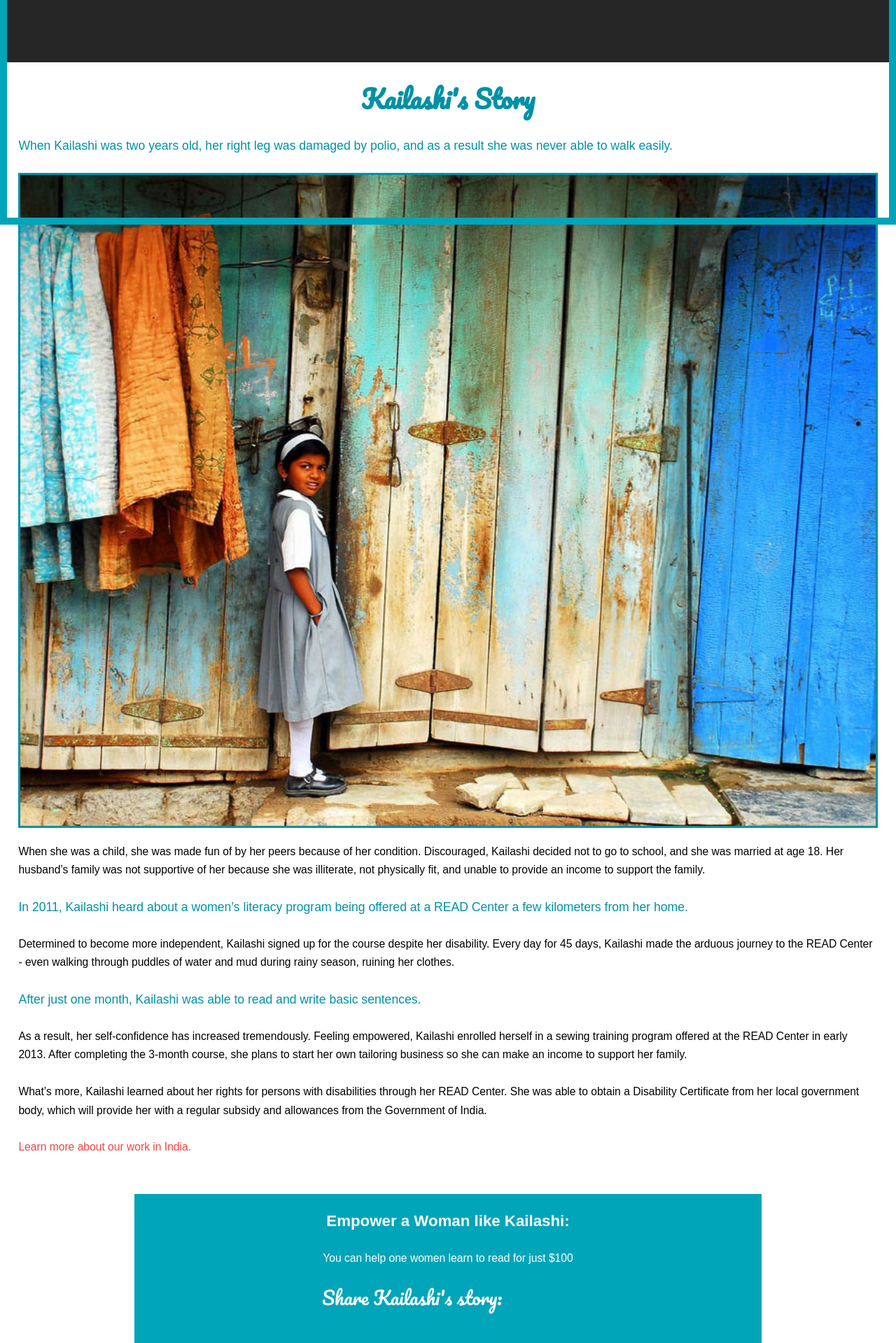
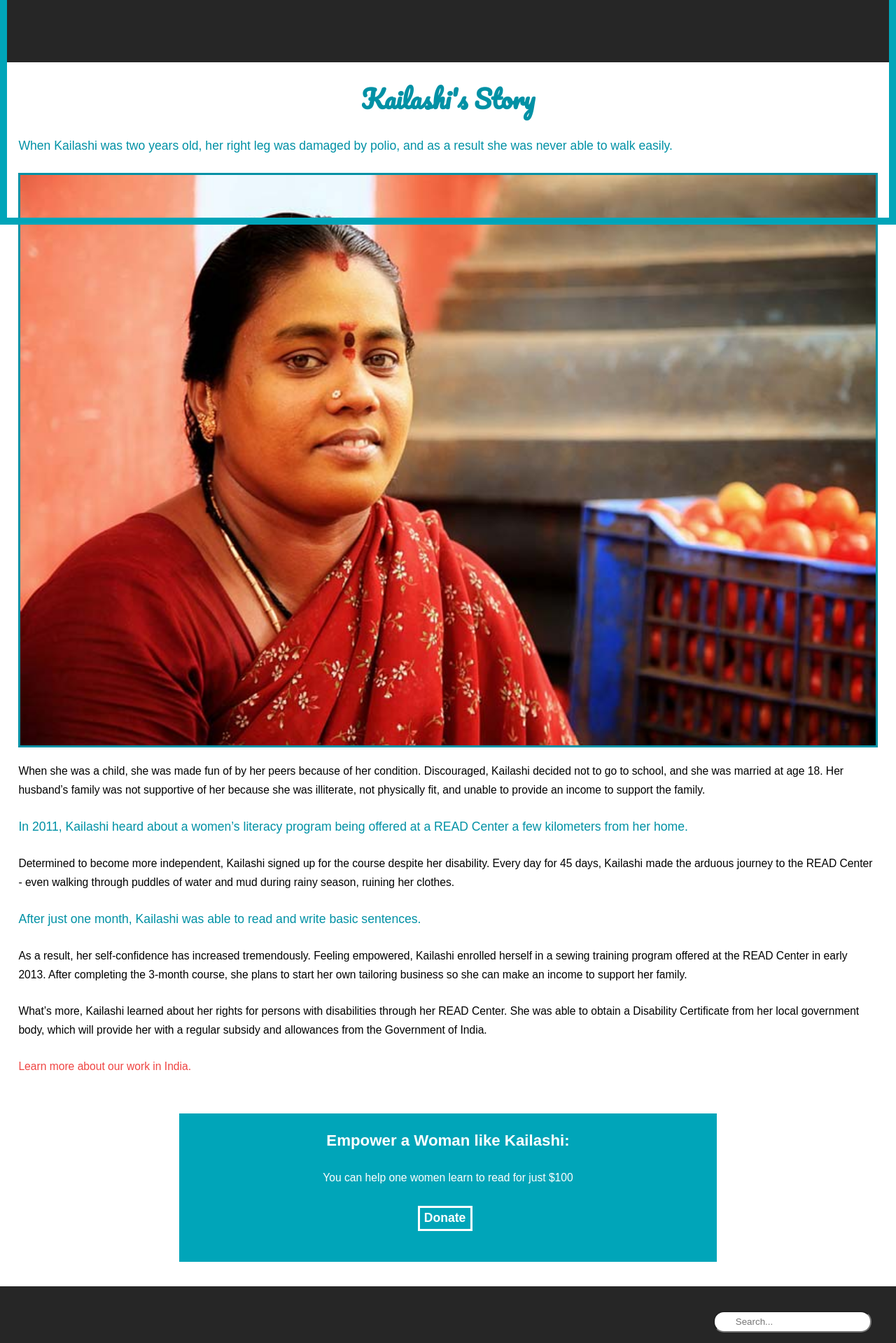
Before and after one commit to trac0040/non-for-profit, a Jekyll site: the page built from blog-post.html, in a window 1280 px wide. Shown: the part 579-2498 px from the top of the page at 70% size. Built offline with Jekyll 4.4.1, drawn with Linux system fonts in a browser that asks for light colours; nearby versions of some CDN libraries; Markdown is read by kramdown in place of the engine named in the settings.

Commit message:
feat(css): add styling on blog pages

```diff
--- a/_includes/blog-large.html
+++ b/_includes/blog-large.html
@@ -2,7 +2,7 @@
 
 	<h5 class="light-teal text-center peta">Featured Blog Post</h5>
 
-	<img class="blog-image-large" src="{{site.baseurl}}/images/blog-main.jpg">
+	<img class="blog-image-large" src="{{site.baseurl}}/images/kailashi.jpg">
 
 	<h6 class="text-center teal">Kailashi's Story</h6>
 
--- a/blog-post.html
+++ b/blog-post.html
@@ -8,7 +8,7 @@ title: Kailashi's Story
 
 	<p class="kilo teal">When Kailashi was two years old, her right leg was damaged by polio, and as a result she was never able to walk easily.</p>
 
-	<img src="{{site.baseurl}}/images/blog-main.jpg" class="blog-image-large">
+	<img src="{{site.baseurl}}/images/kailashi.jpg" class="blog-image-large">
 
 	<p>When she was a child, she was made fun of by her peers because of her condition. Discouraged, Kailashi decided not to go to school, and she was married at age 18. Her husband’s family was not supportive of her because she was illiterate, not physically fit, and unable to provide an income to support the family.</p>
 
@@ -22,16 +22,14 @@ title: Kailashi's Story
 
 	<p>What’s more, Kailashi learned about her rights for persons with disabilities through her READ Center. She was able to obtain a Disability Certificate from her local government body, which will provide her with a regular subsidy and allowances from the Government of India.</p>
 
-	<a href="#" class="coral"><p>Learn more about our work in India.</p></a>
+	<a href="{{site.baseurl}}/about.html" class="coral"><p>Learn more about our work in India.</p></a>
 </div>
 
 <div class="empower island">
 
-	<h4 class="white">Empower a Woman like Kailashi:</h4>
-	<p class="white"> You can help one women learn to read for just $100 </p>
+	<h4 class="white text-center">Empower a Woman like Kailashi:</h4>
+	<p class="white text-center"> You can help one women learn to read for just $100 </p>
 
-	<a class="btn-donate white" href="#">Donate</a>
-
-	<p class="white mega">Share Kailashi's story:</p>
+	<a class="btn-donate-white" href="{{site.baseurl}}/donate.html">Donate</a>
 
 </div>
--- a/css/style.css
+++ b/css/style.css
@@ -2368,8 +2368,8 @@ main {
   padding: 0.35em; }
   /* line 31, /Users/madeleinegagne/Desktop/non-for-profit/scss/mixins */
   .btn-donate:hover {
-    border: solid 3px #007d91;
-    color: #007d91; }
+    border: solid 3px #EF4442;
+    color: #EF4442; }
 
 /* line 126, /Users/madeleinegagne/Desktop/non-for-profit/scss/components/main */
 .navigation ul {
@@ -2606,70 +2606,95 @@ h2 {
 /* line 374, /Users/madeleinegagne/Desktop/non-for-profit/scss/components/main */
 .empower {
   background-color: #00A5B9;
-  width: 70%;
+  width: 60%;
   position: relative;
   text-align: center;
   margin: 0 auto;
-  margin-bottom: 2em; }
-
-/* line 386, /Users/madeleinegagne/Desktop/non-for-profit/scss/components/main */
+  margin-bottom: 2em;
+  display: block; }
+
+/* line 384, /Users/madeleinegagne/Desktop/non-for-profit/scss/components/main */
+.btn-donate-white {
+  border: solid 3px white;
+  color: white;
+  display: inline-block;
+  text-decoration: none;
+  transition: all 150ms ease-in-out;
+  font-size: 1em;
+  font-weight: 700;
+  margin-right: 0.5em;
+  margin-bottom: 1em;
+  padding: 0.35em; }
+  /* line 31, /Users/madeleinegagne/Desktop/non-for-profit/scss/mixins */
+  .btn-donate-white:hover {
+    border: solid 3px #007d91;
+    color: #007d91; }
+
+/* line 393, /Users/madeleinegagne/Desktop/non-for-profit/scss/components/main */
+.share {
+  text-decoration: none;
+  display: inline-block;
+  position: relative;
+  color: white; }
+
+/* line 404, /Users/madeleinegagne/Desktop/non-for-profit/scss/components/main */
 .hide-text {
   text-indent: 100%;
   white-space: nowrap;
   overflow: hidden;
   display: block; }
 
-/* line 393, /Users/madeleinegagne/Desktop/non-for-profit/scss/components/main */
+/* line 411, /Users/madeleinegagne/Desktop/non-for-profit/scss/components/main */
 .ease-all {
   transition: all 350ms ease-in-out; }
 
-/* line 403, /Users/madeleinegagne/Desktop/non-for-profit/scss/components/main */
+/* line 421, /Users/madeleinegagne/Desktop/non-for-profit/scss/components/main */
 .search-form {
   margin-left: 7em;
   margin-top: 2em;
   margin-bottom: 0; }
 
-/* line 409, /Users/madeleinegagne/Desktop/non-for-profit/scss/components/main */
+/* line 427, /Users/madeleinegagne/Desktop/non-for-profit/scss/components/main */
 form {
   float: left;
   position: relative;
   margin-bottom: 0; }
 
-/* line 415, /Users/madeleinegagne/Desktop/non-for-profit/scss/components/main */
+/* line 433, /Users/madeleinegagne/Desktop/non-for-profit/scss/components/main */
 .search {
   padding: 6px 15px 6px 30px;
   background-color: white; }
 
-/* line 421, /Users/madeleinegagne/Desktop/non-for-profit/scss/components/main */
+/* line 439, /Users/madeleinegagne/Desktop/non-for-profit/scss/components/main */
 .rounded {
   border-radius: 15px; }
 
-/* line 425, /Users/madeleinegagne/Desktop/non-for-profit/scss/components/main */
+/* line 443, /Users/madeleinegagne/Desktop/non-for-profit/scss/components/main */
 input[type=text] {
   color: #bcbcbc; }
 
-/* line 429, /Users/madeleinegagne/Desktop/non-for-profit/scss/components/main */
+/* line 447, /Users/madeleinegagne/Desktop/non-for-profit/scss/components/main */
 .search-label {
   position: absolute;
   top: -10em; }
 
-/* line 436, /Users/madeleinegagne/Desktop/non-for-profit/scss/components/main */
+/* line 454, /Users/madeleinegagne/Desktop/non-for-profit/scss/components/main */
 .footer-social {
   float: none;
   margin-top: 2em;
   margin-left: 6em;
   margin-bottom: 2em; }
 
-/* line 443, /Users/madeleinegagne/Desktop/non-for-profit/scss/components/main */
+/* line 461, /Users/madeleinegagne/Desktop/non-for-profit/scss/components/main */
 ul {
   list-style-type: none;
   text-decoration: none; }
 
-/* line 448, /Users/madeleinegagne/Desktop/non-for-profit/scss/components/main */
+/* line 466, /Users/madeleinegagne/Desktop/non-for-profit/scss/components/main */
 .social li {
   float: none; }
 
-/* line 454, /Users/madeleinegagne/Desktop/non-for-profit/scss/components/main */
+/* line 472, /Users/madeleinegagne/Desktop/non-for-profit/scss/components/main */
 .social li a, .social li a:link, .social li a:visited {
   display: inline-block;
   float: left;
@@ -2685,14 +2710,14 @@ ul {
   -o-box-shadow: inset 0px 0px 0px 40px #EF4442;
   box-shadow: inset 0px 0px 0px 40px #EF4442; }
 
-/* line 482, /Users/madeleinegagne/Desktop/non-for-profit/scss/components/main */
+/* line 500, /Users/madeleinegagne/Desktop/non-for-profit/scss/components/main */
 .social li a:hover, .social li a:focus, .social li a:active {
   -ms-box-shadow: inset 0px 0px 0px 3px #EF4442;
   -o-box-shadow: inset 0px 0px 0px 3px #EF4442;
   box-shadow: inset 0px 0px 0px 3px #EF4442;
   color: #EF4442; }
 
-/* line 492, /Users/madeleinegagne/Desktop/non-for-profit/scss/components/main */
+/* line 510, /Users/madeleinegagne/Desktop/non-for-profit/scss/components/main */
 footer {
   width: 100%;
   height: 25rem;
@@ -2701,54 +2726,54 @@ footer {
   clear: both;
   font-family: 'Open-sans', sans-serif; }
 
-/* line 501, /Users/madeleinegagne/Desktop/non-for-profit/scss/components/main */
+/* line 519, /Users/madeleinegagne/Desktop/non-for-profit/scss/components/main */
 footer p {
   font-family: 'Open-sans', sans-serif;
   font-weight: 300;
   color: #fff; }
 
-/* line 506, /Users/madeleinegagne/Desktop/non-for-profit/scss/components/main */
+/* line 524, /Users/madeleinegagne/Desktop/non-for-profit/scss/components/main */
 .footer-link {
   font-family: 'Open-sans', sans-serif;
   font-weight: 300; }
 
-/* line 512, /Users/madeleinegagne/Desktop/non-for-profit/scss/components/main */
+/* line 530, /Users/madeleinegagne/Desktop/non-for-profit/scss/components/main */
 .footer-link a, .footer-link a:link, .footer-link a:visited {
   text-decoration: none;
   color: #00A5B9;
   border-bottom: 1px #00A5B9 solid; }
 
-/* line 520, /Users/madeleinegagne/Desktop/non-for-profit/scss/components/main */
+/* line 538, /Users/madeleinegagne/Desktop/non-for-profit/scss/components/main */
 .footer-link a:hover, .footer-link a:focus, .footer-link a:active {
   font-family: 'Open-sans', sans-serif;
   font-weight: 400;
   color: #0091A5;
   border-bottom: 5px #0091A5 solid; }
 
-/* line 527, /Users/madeleinegagne/Desktop/non-for-profit/scss/components/main */
+/* line 545, /Users/madeleinegagne/Desktop/non-for-profit/scss/components/main */
 .footer-link a:hover, .footer-link a:active {
   outline: none; }
 
-/* line 533, /Users/madeleinegagne/Desktop/non-for-profit/scss/components/main */
+/* line 551, /Users/madeleinegagne/Desktop/non-for-profit/scss/components/main */
 .footer-address, .footer-copywright, .footer-link {
   margin-left: 2em; }
 
 @media only screen and (min-width: 40em) {
-  /* line 542, /Users/madeleinegagne/Desktop/non-for-profit/scss/components/main */
+  /* line 560, /Users/madeleinegagne/Desktop/non-for-profit/scss/components/main */
   h1 {
     font-size: 1.8em; }
 
-  /* line 546, /Users/madeleinegagne/Desktop/non-for-profit/scss/components/main */
+  /* line 564, /Users/madeleinegagne/Desktop/non-for-profit/scss/components/main */
   .btn-donate {
     font-size: 1.2em; }
 
-  /* line 550, /Users/madeleinegagne/Desktop/non-for-profit/scss/components/main */
+  /* line 568, /Users/madeleinegagne/Desktop/non-for-profit/scss/components/main */
   .site-wrapper {
     position: relative;
     overflow: hidden;
     width: 100%;
     z-index: 99; }
-    /* line 556, /Users/madeleinegagne/Desktop/non-for-profit/scss/components/main */
+    /* line 574, /Users/madeleinegagne/Desktop/non-for-profit/scss/components/main */
     .site-wrapper .sliding-canvas {
       width: 100%;
       height: 100%;
@@ -2757,16 +2782,16 @@ footer p {
           -ms-transform: translateX(0);
               transform: translateX(0);
       transition: all 200ms ease-in; }
-    /* line 564, /Users/madeleinegagne/Desktop/non-for-profit/scss/components/main */
+    /* line 582, /Users/madeleinegagne/Desktop/non-for-profit/scss/components/main */
     .site-wrapper[data-state="slide-open"] .sliding-canvas {
       -webkit-transform: translateX(-100%);
           -ms-transform: translateX(-100%);
               transform: translateX(-100%); }
-    /* line 568, /Users/madeleinegagne/Desktop/non-for-profit/scss/components/main */
+    /* line 586, /Users/madeleinegagne/Desktop/non-for-profit/scss/components/main */
     .site-wrapper[data-state="slide-open"] {
       overflow: visible; }
 
-  /* line 575, /Users/madeleinegagne/Desktop/non-for-profit/scss/components/main */
+  /* line 593, /Users/madeleinegagne/Desktop/non-for-profit/scss/components/main */
   .slide-menu {
     position: absolute;
     width: 100%;
@@ -2776,7 +2801,7 @@ footer p {
     right: -100%;
     min-height: 600px; }
 
-  /* line 587, /Users/madeleinegagne/Desktop/non-for-profit/scss/components/main */
+  /* line 605, /Users/madeleinegagne/Desktop/non-for-profit/scss/components/main */
   .sidebar {
     background-color: #00A5B9;
     width: 30%;
@@ -2785,48 +2810,48 @@ footer p {
     float: right;
     clear: none; }
 
-  /* line 596, /Users/madeleinegagne/Desktop/non-for-profit/scss/components/main */
+  /* line 614, /Users/madeleinegagne/Desktop/non-for-profit/scss/components/main */
   .blog-main {
     width: 70%;
     float: left;
     clear: none; }
 
-  /* line 602, /Users/madeleinegagne/Desktop/non-for-profit/scss/components/main */
+  /* line 620, /Users/madeleinegagne/Desktop/non-for-profit/scss/components/main */
   .blog-other {
     width: 100%;
     float: none;
     display: block;
     clear: both; }
 
-  /* line 611, /Users/madeleinegagne/Desktop/non-for-profit/scss/components/main */
+  /* line 629, /Users/madeleinegagne/Desktop/non-for-profit/scss/components/main */
   footer {
     height: 20em; }
 
-  /* line 615, /Users/madeleinegagne/Desktop/non-for-profit/scss/components/main */
+  /* line 633, /Users/madeleinegagne/Desktop/non-for-profit/scss/components/main */
   .footer-social {
     margin-bottom: 0;
     margin-right: 2em;
     margin-top: 0; }
 
-  /* line 621, /Users/madeleinegagne/Desktop/non-for-profit/scss/components/main */
+  /* line 639, /Users/madeleinegagne/Desktop/non-for-profit/scss/components/main */
   .search-form {
     margin-right: 2em; }
 
-  /* line 625, /Users/madeleinegagne/Desktop/non-for-profit/scss/components/main */
+  /* line 643, /Users/madeleinegagne/Desktop/non-for-profit/scss/components/main */
   form {
     float: right; }
 
-  /* line 629, /Users/madeleinegagne/Desktop/non-for-profit/scss/components/main */
+  /* line 647, /Users/madeleinegagne/Desktop/non-for-profit/scss/components/main */
   .social li {
     float: right; }
 
-  /* line 635, /Users/madeleinegagne/Desktop/non-for-profit/scss/components/main */
+  /* line 653, /Users/madeleinegagne/Desktop/non-for-profit/scss/components/main */
   .footer-address, .footer-copywright, .footer-link {
     float: left;
     margin-left: 2em; }
  }
 
-/* line 643, /Users/madeleinegagne/Desktop/non-for-profit/scss/components/main */
+/* line 661, /Users/madeleinegagne/Desktop/non-for-profit/scss/components/main */
 body.noscript .slide-menu {
   position: static;
   right: auto; }
```
Also changed, not shown: scss/components/_main.scss (+20 -2 lines), images/kailashi.jpg (added).
